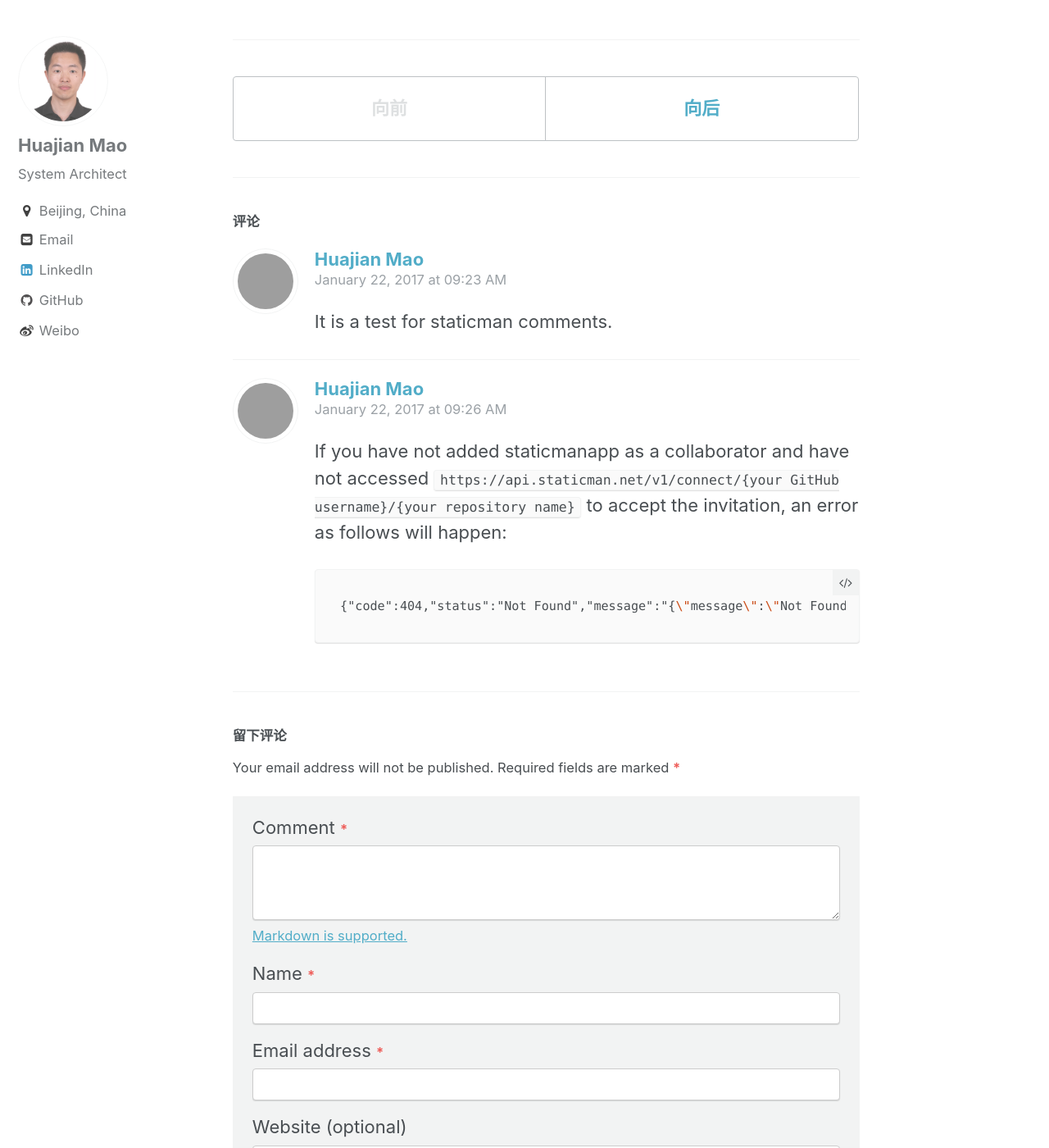
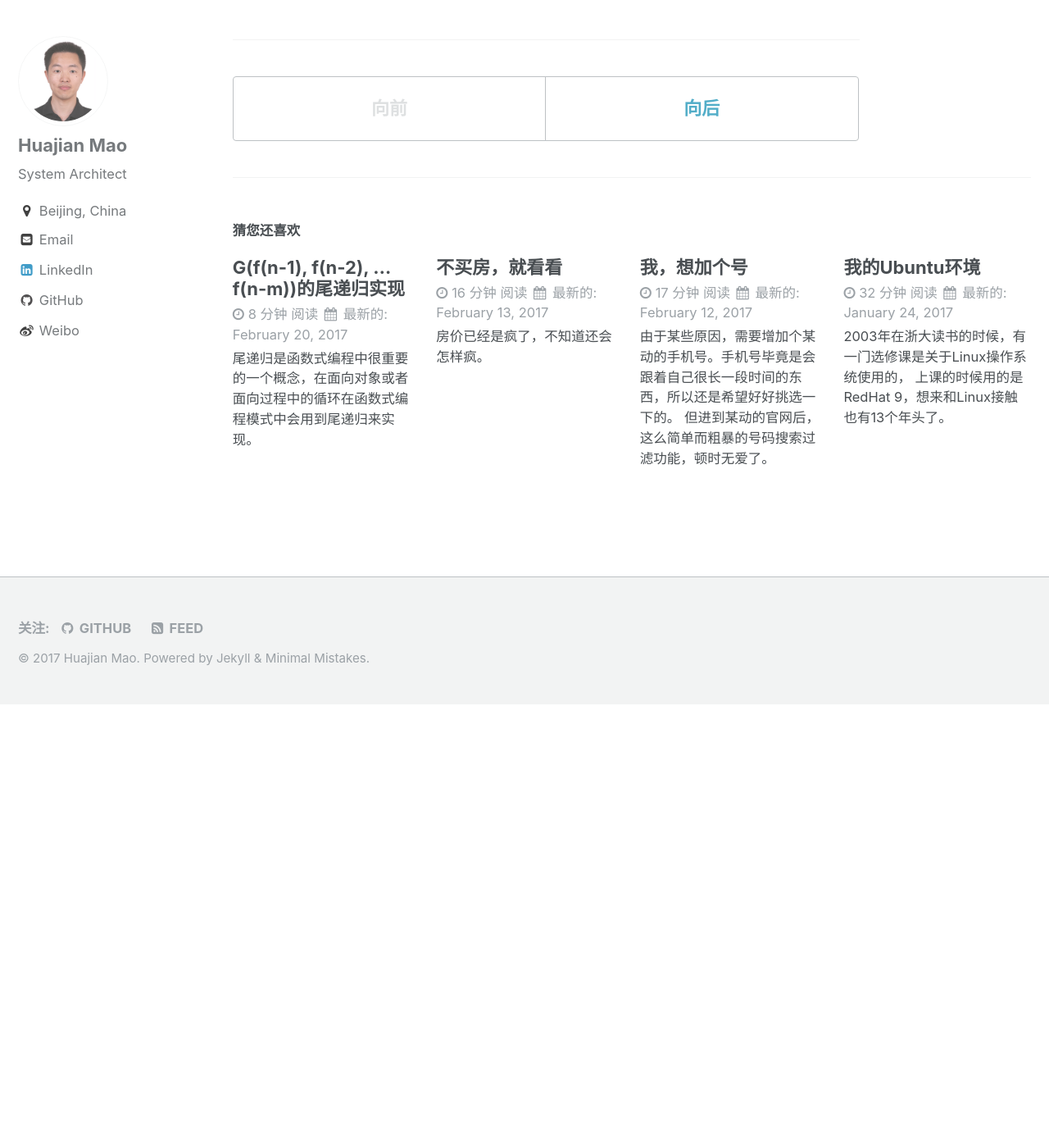
Before and after one commit to adorabler/huajianmao.github.io, a Jekyll site: the page built from _posts/2014-04-24-hello-world.md, in a window 1280 px wide and 1400 px high, scrolled down 557 px. Shown: the whole window at 82% size. Built offline with Jekyll 4.4.1, drawn with Linux system fonts in a browser that asks for light colours; after the commit the page ends 1416 px from its top, so only the background shows below that; part of the change alters nothing that is shown; grey boxes are pictures that could not be loaded.

Commit message:
Disable comment

```diff
--- a/_config.yml
+++ b/_config.yml
@@ -19,7 +19,7 @@ teaser                   : # path of fallback teaser image, e.g. "/assets/images
 breadcrumbs              : true
 words_per_minute         : 300
 comments:
-  provider               : "staticman" # false (default), "disqus", "discourse", "facebook", "google-plus", "staticman", "custom"
+  provider               : false # "staticman" # false (default), "disqus", "discourse", "facebook", "google-plus", "staticman", "custom"
   disqus:
     shortname            : # https://help.disqus.com/customer/portal/articles/466208-what-s-a-shortname-
   discourse:
```
